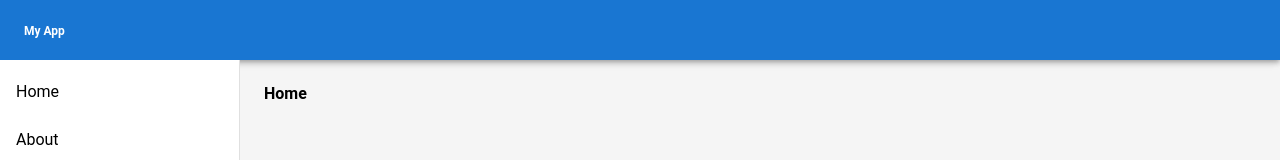
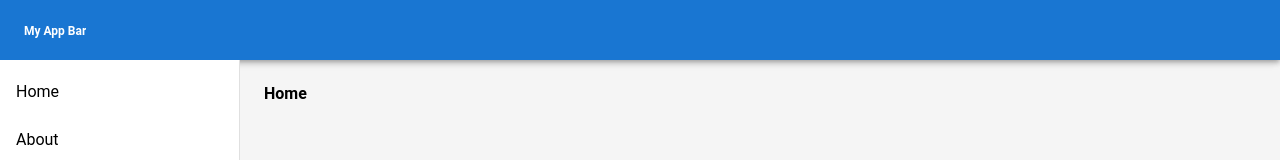
Before and after one commit to devBinay/task-template-poc, a React (Vite) app: page / in a window 1280 px wide. Shown: the top 160 px of the page. Built offline with nearby package versions, Linux system fonts and the light colour scheme.

Commit message:
testing push access

```diff
--- a/src/components/AppBar.tsx
+++ b/src/components/AppBar.tsx
@@ -17,7 +17,7 @@ const AppBar: React.FC<AppBarProps> = ({ drawerWidth }) => (
   >
     <Toolbar>
       <Typography variant="h6" noWrap>
-        My App
+        My App Bar
       </Typography>
     </Toolbar>
   </MuiAppBar>
```
